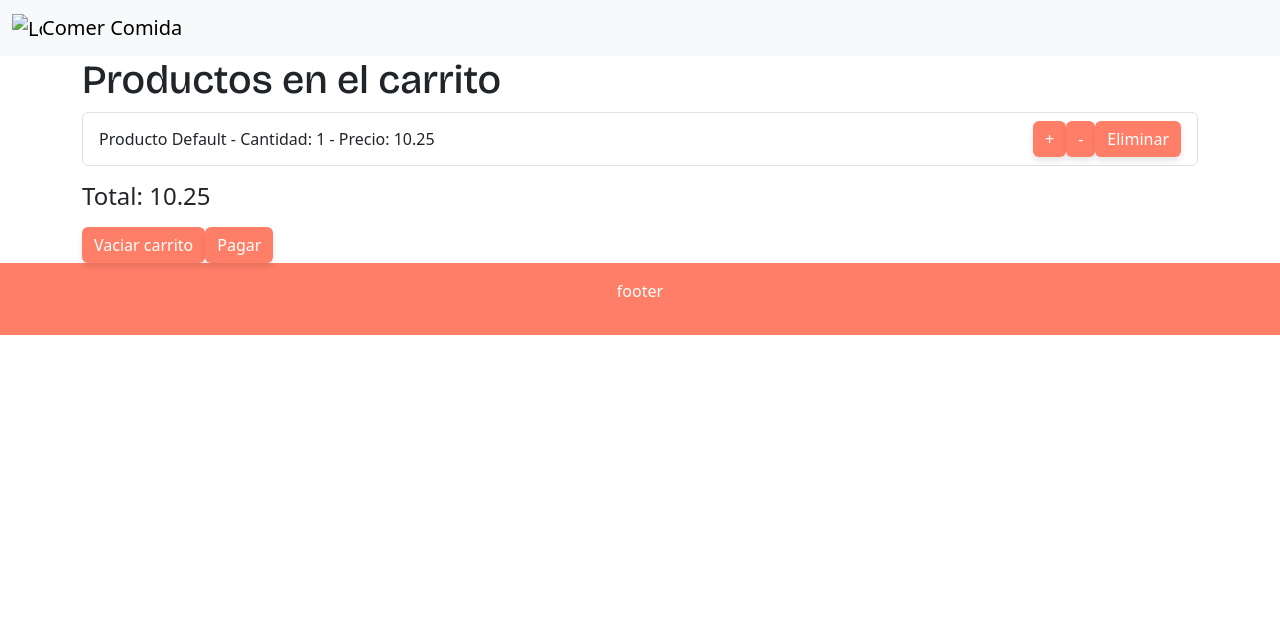
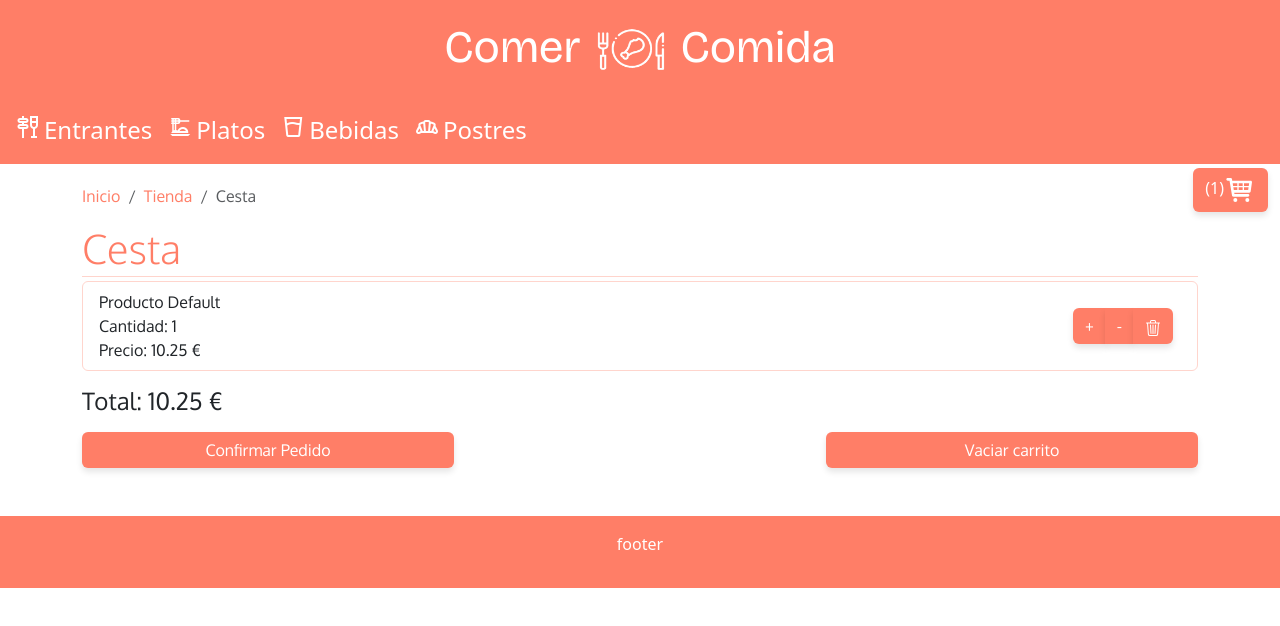
Before and after one commit to 4GeeksAcademy/ainhoaQM-Proyecto-Final, a React app: page /cart in a window 1280 px wide. Built offline with nearby package versions, Linux system fonts and the light colour scheme; no server answers.

Commit message:
actualizando y maquetando views/componentes

```diff
--- a/package.json
+++ b/package.json
@@ -77,6 +77,7 @@
 		"react": "^16.8.4",
 		"react-dom": "^16.8.4",
 		"react-icons": "^4.11.0",
+		"react-modal": "^3.16.1",
 		"react-polyfills": "0.0.1",
 		"react-router-dom": "^6.3.0"
 	}
--- a/src/front/js/component/cartButton.js
+++ b/src/front/js/component/cartButton.js
@@ -1,39 +1,19 @@
-import React, { useContext, useEffect, useState } from "react";
+import React, { useContext, useState } from "react";
 import { Link } from "react-router-dom";
 import { Context } from "../store/appContext";
+import "../../styles/index.css";
 
 //icons
 import { TiShoppingCart } from "react-icons/ti";
 
-export const CartButton = ({ onClick }) => {
+export const CartButton = () => {
     const { store } = useContext(Context);
     const totalQuantity = store.cart.reduce((total, item) => total + item.quantity, 0);
-    const [isFixed, setIsFixed] = useState(false);
-
-    useEffect(() => {
-        const handleScroll = () => {
-            const scrollY = window.scrollY;
-            setIsFixed(scrollY > 100);
-        };
-
-        window.addEventListener("scroll", handleScroll);
-
-        return () => {
-            window.removeEventListener("scroll", handleScroll);
-        };
-    }, []);
-
-    const handleClick = () => {
-        if (store.isAuthenticated) {
-            history.push("/cart");
-        } else if (onClick) {
-            onClick();
-        }
-    };
+    const [isFixed] = useState(false);
 
     return (
         <Link to={store.isAuthenticated ? "/cart" : "/login"} className={`btn btn-primary ${isFixed ? "fixed" : "initial"}`}>
-            <TiShoppingCart/> ({totalQuantity})
+            ({totalQuantity})<TiShoppingCart style={{ fontSize: "2rem" }}/>
         </Link>
     );
 };
--- a/src/front/js/component/footer.js
+++ b/src/front/js/component/footer.js
@@ -1,4 +1,4 @@
-import React, { Component } from "react";
+import React from "react";
 
 export const Footer = () => (
 	<footer className="footer mt-auto py-3 text-center">
--- /dev/null
+++ b/src/front/js/component/heading.js
@@ -0,0 +1,33 @@
+import React from "react";
+import { useNavigate } from "react-router-dom";
+import "../../styles/index.css";
+
+// img
+import icoPlatos from "../../img/icoPlatos.png";
+
+export const Heading = () => {
+    const navigate = useNavigate();
+
+    const redirectToHome = () => {
+        navigate("/");
+    }
+
+    return (
+            <div className="heading" onClick={redirectToHome}>
+                <div className="container-fluid p-2">
+                    <div className="d-flex justify-content-center align-items-center text-decoration-none mx-auto">
+                        <span className="heading-title">Comer</span>
+                        <img
+                            src={icoPlatos}
+                            alt="Logo"
+                            width="100"
+                            height="80"
+                            className="d-inline-block p-2"
+                        />
+                        <span className="heading-title">Comida</span>
+                    </div>
+                </div>
+            </div>
+
+    );
+};
--- a/src/front/js/component/navbar.js
+++ b/src/front/js/component/navbar.js
@@ -1,15 +1,40 @@
 import React from "react";
 import { Link } from "react-router-dom";
+import "../../styles/index.css";
+
+//componentes
+import { CartButton } from "./cartButton";
 
 export const Navbar = () => {
-    return (
-        <nav className="navbar bg-body-tertiary">
-            <div className="container-fluid">
-                <a className="navbar-brand" href="#">
-                    <img src="" alt="Logo" width="30" height="24" className="d-inline-block align-text-top" />
-                    Comer Comida
-                </a>
-            </div>
-        </nav>
-    );
+  return (
+    <nav className="navbar sticky-top heading" data-bs-theme="dark">
+      <ul className="navbar-nav d-flex flex-row justify-content-center align-items-center text-decoration-none">
+        <li className="nav-item px-3">
+          <Link to="/starters" className="nav-link fs-4">
+            <span className="material-symbols-outlined pe-1">tapas</span>
+            Entrantes
+          </Link>
+        </li>
+        <li className="nav-item pe-3">
+          <Link to="/dishes" className="nav-link fs-4">
+            <span className="material-symbols-outlined pe-1">dinner_dining</span>
+            Platos
+          </Link>
+        </li>
+        <li className="nav-item pe-3">
+          <Link to="/drinks" className="nav-link fs-4">
+            <span className="material-symbols-outlined pe-1">water_full</span>
+            Bebidas
+          </Link>
+        </li>
+        <li className="nav-item pe-3">
+          <Link to="/desserts" className="nav-link fs-4">
+            <span className="material-symbols-outlined pe-1">bakery_dining</span>
+            Postres
+          </Link>
+        </li>
+      </ul>
+      <CartButton />
+    </nav>
+  );
 };
--- a/src/front/js/layout.js
+++ b/src/front/js/layout.js
@@ -20,6 +20,8 @@ import { Single } from "./pages/single";
 //Components
 import { Navbar } from "./component/navbar";
 import { Footer } from "./component/footer";
+import { Heading } from "./component/heading";
+import { CartButton } from "./component/cartButton";
 
 const Layout = () => {
     const basename = process.env.BASENAME || "";
@@ -31,7 +33,11 @@ const Layout = () => {
         <div>
             <BrowserRouter basename={basename}>
                 <ScrollToTop>
-                    {window.location.pathname !== "/" && <Navbar />}
+                    <Heading />
+                    {window.location.pathname !== "/" &&
+                    window.location.pathname !== "/login" &&
+                    window.location.pathname !== "/signup" &&
+                    window.location.pathname !== "/shop" && <Navbar />}
                     <Routes>
                         <Route element={<LandingPage/>} path="/" />
                         <Route element={<Shop />} path="/shop" />
--- a/src/front/js/pages/cart.js
+++ b/src/front/js/pages/cart.js
@@ -2,7 +2,8 @@ import React, { useContext } from "react";
 import { Link } from "react-router-dom";
 import { Context } from "../store/appContext";
 import "../../styles/index.css";
-
+//iconos
+import { BsTrash3 } from "react-icons/bs";
 
 export const Cart = () => {
     const { store, actions } = useContext(Context);
@@ -24,30 +25,38 @@ export const Cart = () => {
     }
 
     return (
-        <div className="container">
-            <h1 className="h1">Productos en el carrito</h1>
+        <div className="container cart-container pb-5 body">
+            <nav aria-label="breadcrumb">
+                <ol className="breadcrumb">
+                    <li className="breadcrumb-item"><Link to="/">Inicio</Link></li>
+                    <li className="breadcrumb-item"><Link to="/shop">Tienda</Link></li>
+                    <li className="breadcrumb-item active" aria-current="page">Cesta</li>
+                </ol>
+            </nav>
+            <h1 className="subtitle display-6">Cesta</h1>
+            <hr className="my-1" />
             <ul className="list-group">
                 {store.cart.map((item) => (
-                    <li key={item.id} className="list-group-item d-flex justify-content-between align-items-center">
-                        {item.name} - Cantidad: {item.quantity} - Precio: {(item.price * item.quantity).toFixed(2)}
-                        <div>
-                            <button className="btn btn-secondary mr-2" onClick={() => handleAddMore(item.id)}>+</button>
-                            <button className="btn btn-secondary mr-2" onClick={() => handleSubtractOne(item.id)}>-</button>
-                            <button className="btn btn-danger" onClick={() => handleRemove(item.id)}>Eliminar</button>
+                    <li key={item.id} className="list-group-item d-flex justify-content-between align-items-center ">
+                        <span>{item.name} <br/>Cantidad: {item.quantity} <br/> Precio: {(item.price * item.quantity).toFixed(2)} €</span>
+                        <div className="btn-group p-2">
+                            <button className="btn btn-secondary" onClick={() => handleAddMore(item.id)}>+</button>
+                            <button className="btn btn-secondary" onClick={() => handleSubtractOne(item.id)}>-</button>
+                            <button className="btn btn-danger" onClick={() => handleRemove(item.id)}><BsTrash3/></button>
                         </div>
                     </li>
                 ))}
             </ul>
-            <div className="mt-3">
-                <h4>Total: {
-                    store.cart.reduce((total, item) => total + (item.price * item.quantity), 0).toFixed(2)
-                }</h4>
+
+            <div className="cart-total mt-3">
+                <h4>Total: {store.cart.reduce((total, item) => total + (item.price * item.quantity), 0).toFixed(2)} €</h4>
             </div>
-            <div className="mt-3">
-                <button className="btn btn-warning mr-2" onClick={handleClearCart}>Vaciar carrito</button>
-                <button className="btn btn-success">
-                    <Link to="/ticket" style={{ color: "white", textDecoration: "none" }}>Pagar</Link>
+
+            <div className="mt-3 d-flex flex-column flex-md-row justify-content-md-between">
+                <button className="btn btn-success mb-2 mb-md-0 col-12 col-md-4">
+                    <Link to="/ticket" style={{ color: "white", textDecoration: "none" }}>Confirmar Pedido</Link>
                 </button>
+                <button className="btn btn-warning col-12 col-md-4" onClick={handleClearCart}>Vaciar carrito</button>
             </div>
         </div>
     );
--- a/src/front/js/pages/drinks.js
+++ b/src/front/js/pages/drinks.js
@@ -1,9 +1,6 @@
 import React, { useState, useEffect, useContext } from "react";
 import { Context } from "../store/appContext";
 import "../../styles/index.css";
-
-//components
-import { CartButton } from "../component/cartButton";
 
 //icons
 import { PiWarningCircleDuotone } from "react-icons/pi";
@@ -59,7 +56,6 @@ export const Drinks = () => {
 
     return (
         <>
-        <CartButton onClick={handleCartButtonClick} />
         <div className="container body">
             {showLoginMessage && (
                 <div className="alert alert-warning d-flex align-items-center" role="alert">
--- a/src/front/js/pages/ticket.js
+++ b/src/front/js/pages/ticket.js
@@ -7,7 +7,7 @@ export const Ticket = () => {
     const { store } = useContext(Context);
     const cart = store.cart;
     const [acceptTerms, setAcceptTerms] = useState(false);
-    const [selectedOptions, setSelectedOptions] = useState([]); // Array para almacenar opciones seleccionadas
+    const [selectedOptions, setSelectedOptions] = useState([]);
 
     const handlePayment = (e) => {
         e.preventDefault();
@@ -30,7 +30,16 @@ export const Ticket = () => {
     };
 
     return (
-        <div className="container">
+        <div className="container body">
+            <nav aria-label="breadcrumb">
+                <ol className="breadcrumb">
+                    <li className="breadcrumb-item"><a href="/">Inicio</a></li>
+                    <li className="breadcrumb-item"><a href="/shop">Tienda</a></li>
+                    <li className="breadcrumb-item"><a href="/cart">Cesta</a></li>
+                    <li className="breadcrumb-item active" aria-current="page">Confirmar Pedido</li>
+
+                </ol>
+            </nav>
             <h1 className="h1">Resumen de la Compra</h1>
             <ul>
                 {cart.map((item) => (
--- a/src/front/styles/index.css
+++ b/src/front/styles/index.css
@@ -38,19 +38,49 @@
     padding-bottom: 5px;
   }
 
+  .background-abstract {
+    background-size: cover;
+    background-position: center;
+    background-repeat: no-repeat;
+  }
+
 /* Estilos de las boxes */
   .form-rounded {
-    border-radius: 10px; /* Bordes redondeados */
+    border-radius: 10px;
   }
 
   .form-shadow {
-    box-shadow: 0 0 10px rgba(0, 0, 0, 0.1); /* Sombra */
+    box-shadow: 0 0 10px rgba(0, 0, 0, 0.1);
   }
 
   .bg-light {
-    background-color: #ffffff; /* Color de fondo */
+    background-color: #ffffff;
   }
 
+  .list-group-item {
+    border: 1px solid #ffd5cd;
+  }
+
+/* Estilos de hipervínculos */
+  a {
+    color: #ff7e67;
+    text-decoration: none;
+  }
+
+  a:hover {
+    color: #ff5334;
+    text-decoration:underline
+  }
+
+  .white-link {
+    color: #ffffff;
+    text-decoration: none;
+  }
+
+  .nav-link {
+    color: #ffffff;
+    text-decoration: none;
+  }
 
 /*Estilos de todos los botones*/
   .btn {
@@ -97,16 +127,42 @@
     white-space: nowrap;
   }
 
+/* Estilos de WIP */
+  .wip-container {
+    display: flex;
+    justify-content: center;
+    align-items: center;
+    background-size: cover;
+    background-position: center;
+    background-repeat: no-repeat;
+  }
 
-/* Estilos de hipervínculos */
-  a {
-    color: #ff7e67;
-    text-decoration: none;
+  .wip-text {
+      color: #ffffff;
+      text-align: center;
   }
-  a:hover {
-    color: #ff5334;
-    text-decoration:underline
+
+  /* Estilos del Heading */
+  .heading {
+    background-color: #ff7e67;
   }
+
+  .heading-title {
+    font-size: 45px;
+    color: #ffffff;
+    font-family: 'Bricolage Grotesque', sans-serif;
+  }
+/* Estilos del Navbar */
+    /*Iconos del Navbar*/
+    .material-symbols-outlined {
+      font-variation-settings:
+      'FILL' 0,
+      'wght' 400,
+      'GRAD' 0,
+      'opsz' 24
+    }
+
+
 
 /* Estilos del footer */
   .footer {
--- a/src/front/styles/landingPage.css
+++ b/src/front/styles/landingPage.css
@@ -0,0 +1,9 @@
+/* Estilos del Navbar */
+.navbar {
+    background-color: #ff7e67;
+  }
+
+  .nav-title {
+    font-size: 35px;
+    font-family: 'Bricolage Grotesque', sans-serif;
+  }
--- a/template.html
+++ b/template.html
@@ -10,6 +10,10 @@
         <link rel="preconnect" href="https://fonts.googleapis.com">
         <link rel="preconnect" href="https://fonts.gstatic.com" crossorigin>
         <link href="https://fonts.googleapis.com/css2?family=Bricolage+Grotesque:opsz,wght@12..96,200;12..96,300;12..96,400;12..96,500;12..96,600;12..96,700;12..96,800&family=Oxygen:wght@300;400;700&display=swap" rel="stylesheet">
+        <!-- Icons Google -->
+        <link rel="stylesheet" href="https://fonts.googleapis.com/css2?family=Material+Symbols+Outlined:opsz,wght,FILL,GRAD@24,400,0,0" />
+
+
     </head>
     <body class="h-100">
         <div id="app" class="h-100"></div>
```
Also changed, not shown: src/front/js/component/breadcrumb.js (deleted, +0 -15 lines), src/front/js/pages/WIP.js (+14 -8 lines), src/front/js/pages/landingPage.js (+7 -4 lines), src/front/js/pages/login.js (+6 -4 lines), src/front/js/pages/shop.js (+5 -3 lines), src/front/js/pages/signup.js (+7 -3 lines), src/front/img/iconoPlatos.ico (renamed from src/front/img/icono-platos.ico), 1 other file.
